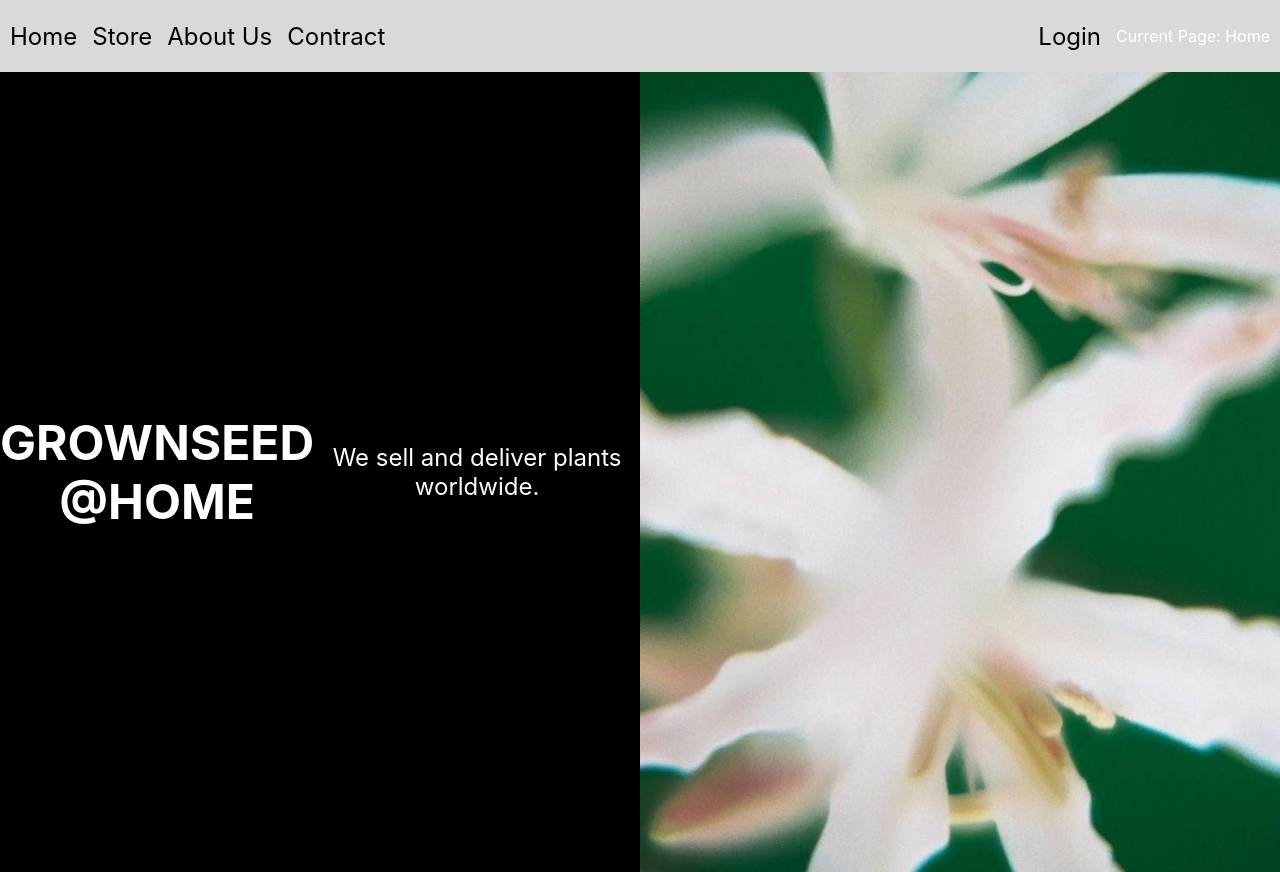
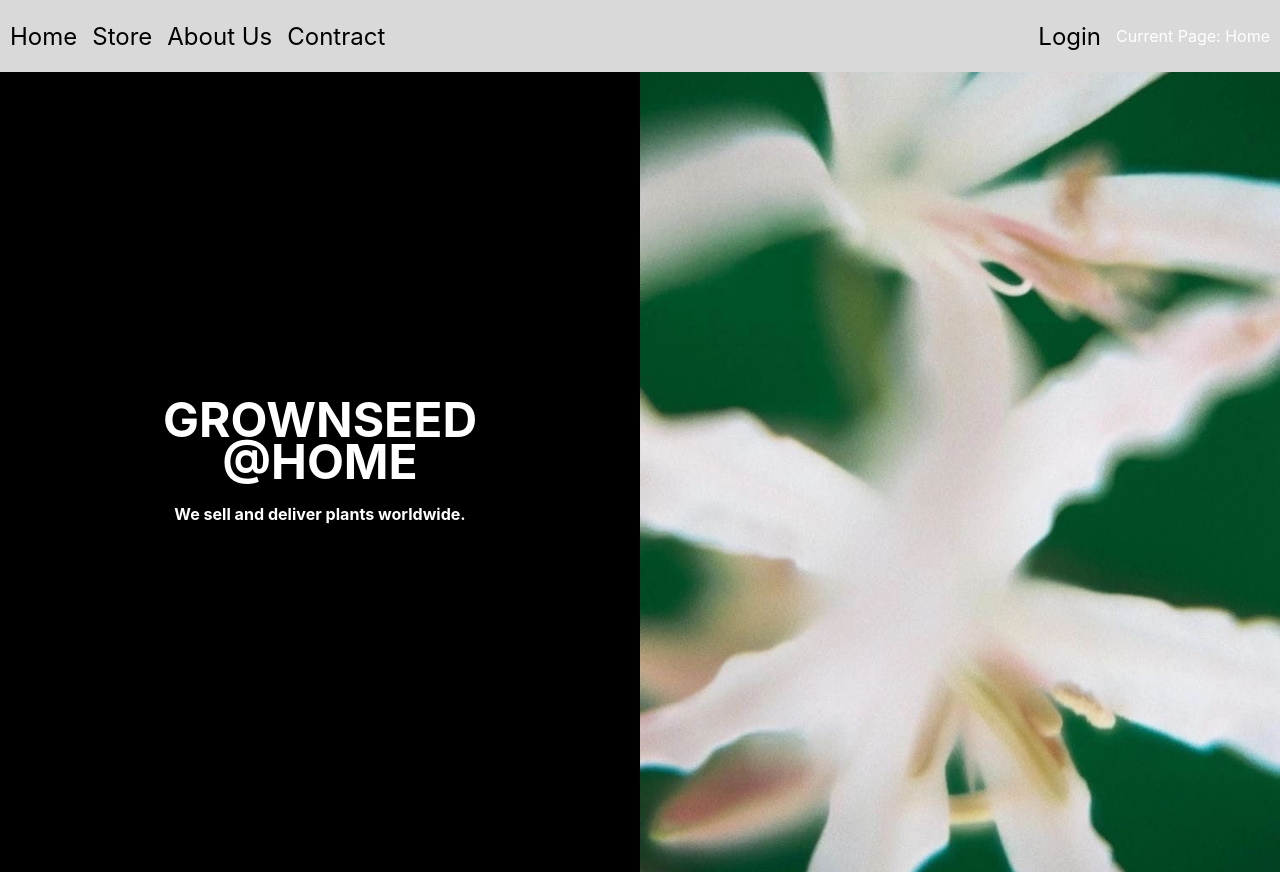
Before and after one commit to nonpeera/GS-H, a React (Create React App) app: page / in a window 1280 px wide. Built offline with nearby package versions, Linux system fonts and the light colour scheme.

Commit message:
HomePage

```diff
--- a/src/components/scripts/HomePage.jsx
+++ b/src/components/scripts/HomePage.jsx
@@ -5,11 +5,11 @@ function HomePage() {
     return (
       <div className="container">
         <div className="left-section">
-          <h1>
-            GROWNSEED <br />
-            @HOME <br />
-          </h1>
-          <p>We sell and deliver plants worldwide.</p>
+            <form1>
+              <h1>GROWNSEED</h1>
+              <h1>@HOME</h1>
+              <h6>We sell and deliver plants worldwide.</h6>
+            </form1>
         </div>
         <div className="right-section">
           {/* Content for the right section */}
--- a/src/components/styles/Header.css
+++ b/src/components/styles/Header.css
@@ -21,9 +21,11 @@
 
   .nav-item {
     cursor: pointer;
-    font-size: x-large;
     margin-right: 15px;
     color: #000000;
+    font-size: 24px; /* Set font size */
+    text-align: center; /* Align text in the center */
+    display: flex;
   }
 
   .nav-item:hover {
--- a/src/components/styles/HomePage.css
+++ b/src/components/styles/HomePage.css
@@ -50,3 +50,6 @@
   background-size: cover; /* Ensure the background image covers the entire area */
   background-position: center; /* Center the background image */
 }
+h1 {
+  line-height: 0.2;
+}
```
